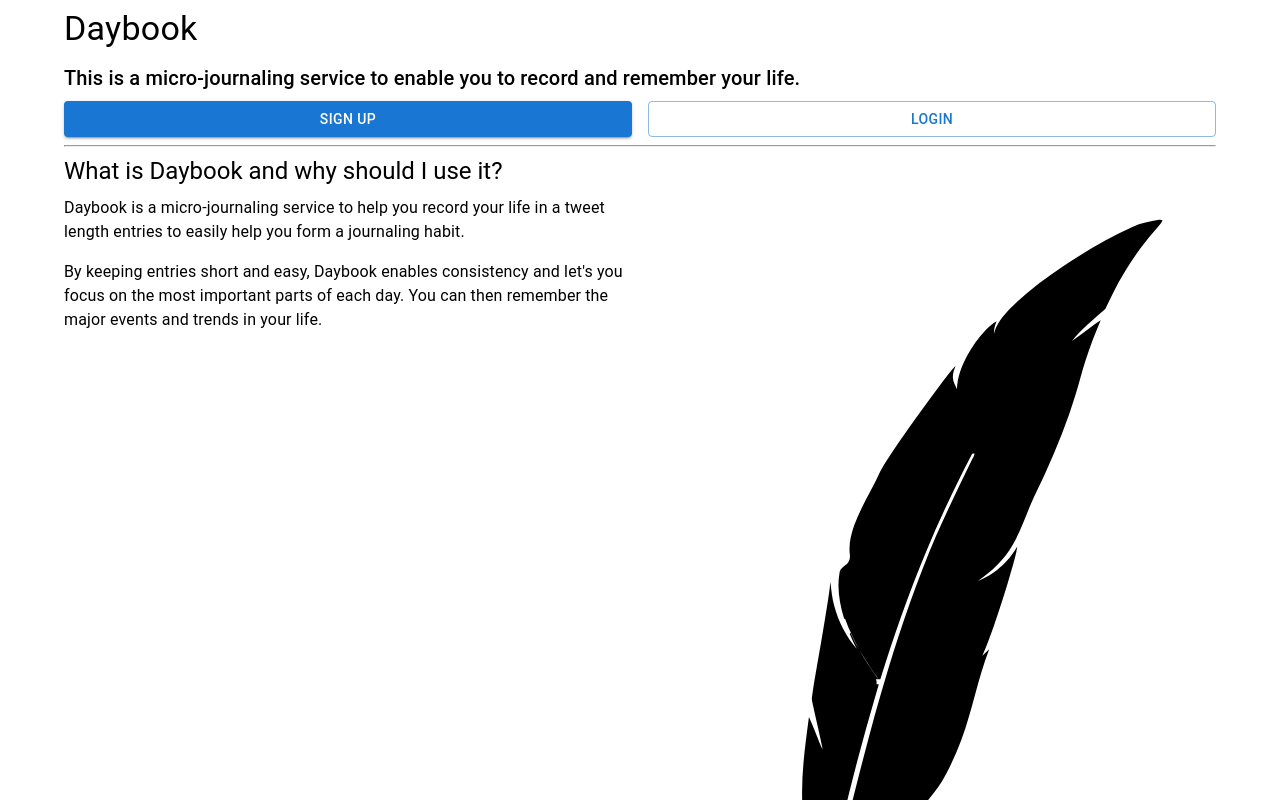
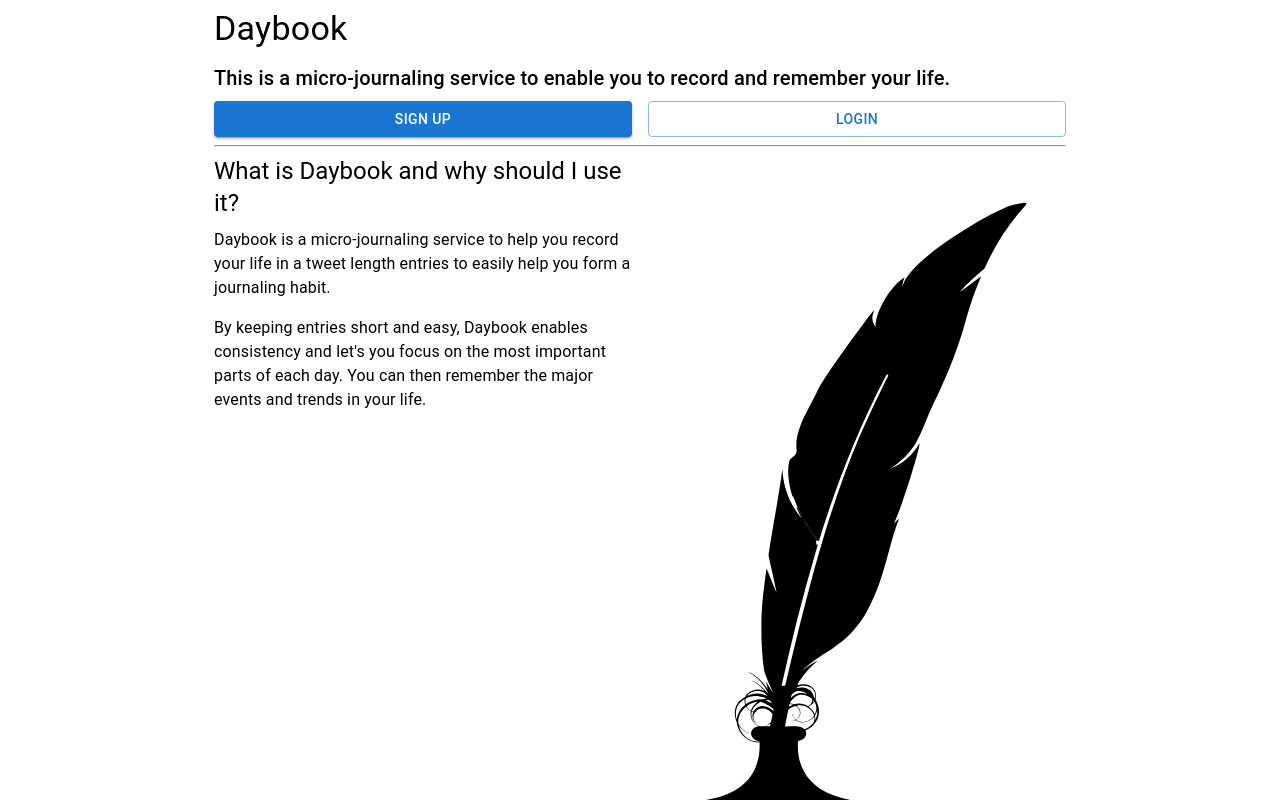
Before and after one commit to nelsontodd/Lazy-AI, a React (Create React App) app in the folder client/: page / in a window 1280 px wide. Shown: the top 800 px of the page. Built offline with nearby package versions, Linux system fonts and the light colour scheme.

Commit message:
Max container size is md

```diff
--- a/client/src/components/Homework.jsx
+++ b/client/src/components/Homework.jsx
@@ -14,7 +14,7 @@ const Homework = () => {
     return null;
   } else {
     return (
-      <Container>
+      <Container maxWidth="md">
         <FileUploader />
       </Container>
     );
--- a/client/src/components/Landing.jsx
+++ b/client/src/components/Landing.jsx
@@ -9,7 +9,7 @@ import quill from "../img/quill.svg";
 
 const Landing = () => {
   return (
-    <Container>
+    <Container maxWidth="md">
       <Typography variant="h4" gutterBottom>
         Daybook
       </Typography>
--- a/client/src/components/auth/Login.jsx
+++ b/client/src/components/auth/Login.jsx
@@ -30,7 +30,7 @@ const Login = () => {
   };
 
   return (
-    <Container>
+    <Container maxWidth="md">
       <Typography variant="h4" gutterBottom>
         Login
       </Typography>
--- a/client/src/components/auth/SignUp.jsx
+++ b/client/src/components/auth/SignUp.jsx
@@ -37,7 +37,7 @@ const SignUp = () => {
   };
 
   return (
-    <Container>
+    <Container maxWidth="md">
       <Typography variant="h4" gutterBottom>
         Sign Up
       </Typography>
```
